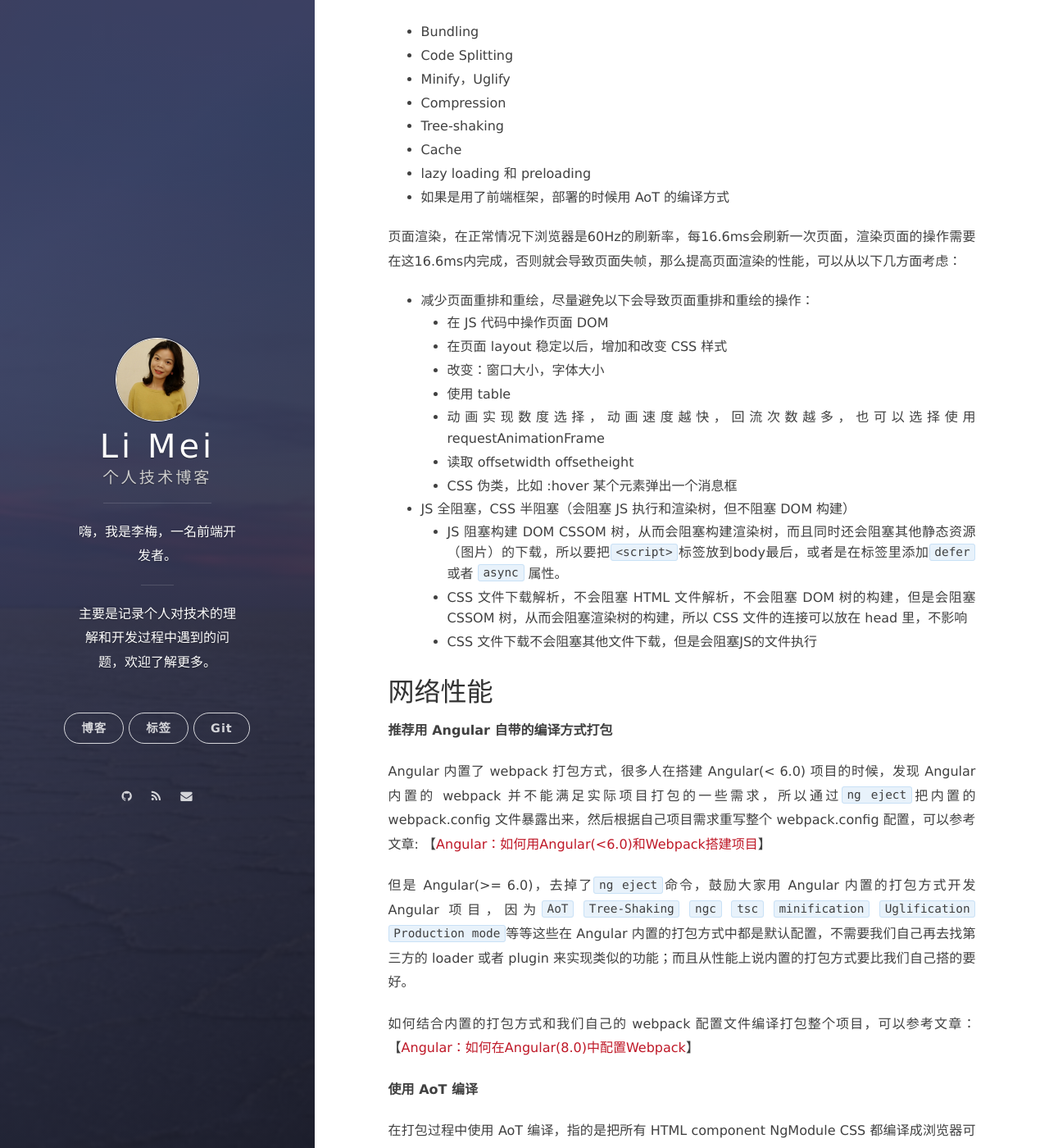
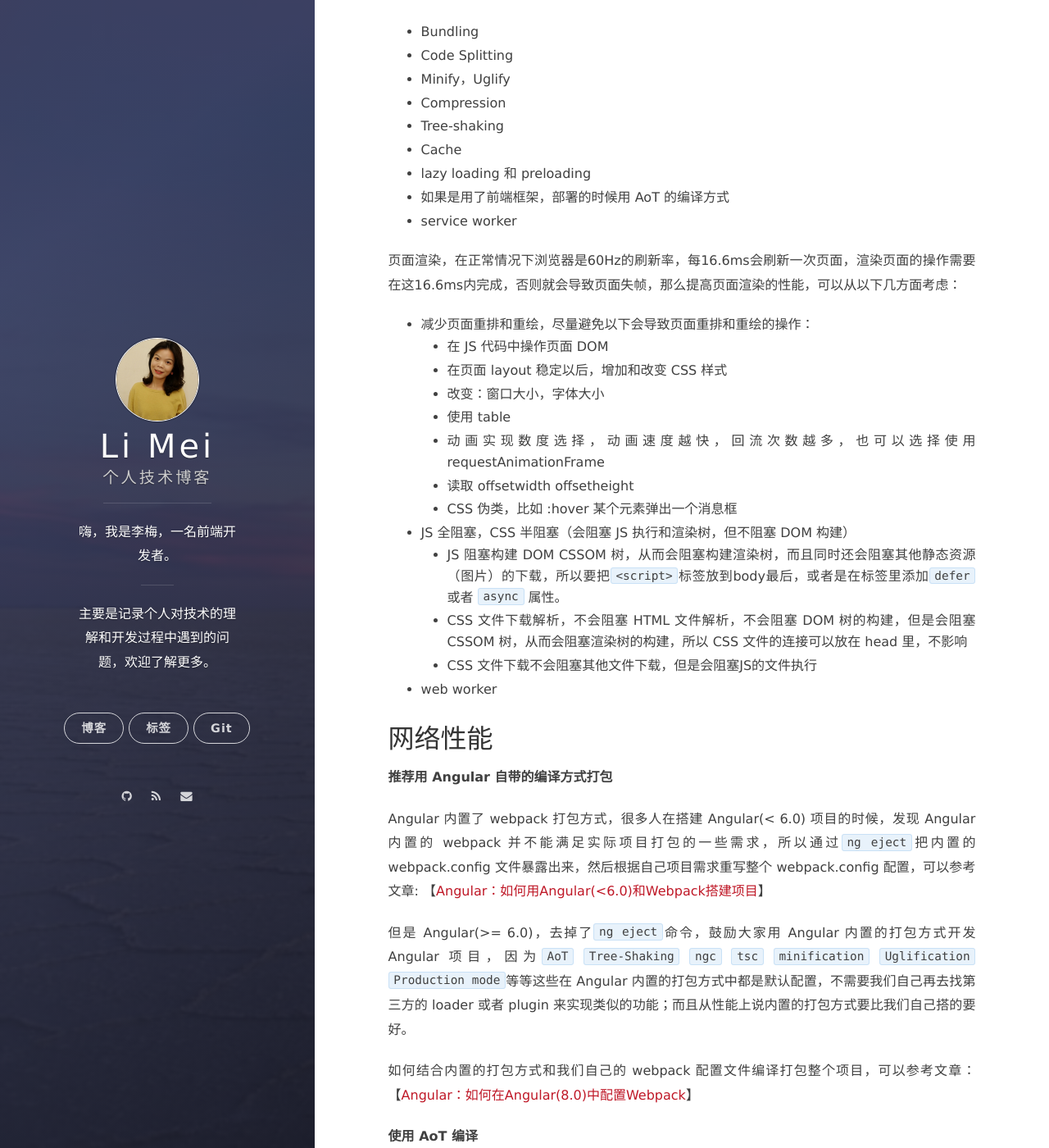
Before and after one commit to LiMeii/LiMeii.github.io, a Jekyll site: the page built from _posts/2019-08-30-angular-performance-checklists.md, in a window 1280 px wide and 1400 px high, scrolled down 1287 px. Shown: the whole window at 82% size. Built offline with Jekyll 4.4.1, drawn with Linux system fonts in a browser that asks for light colours; nearby versions of some CDN libraries.

Commit message:
update angular preformance checklists post

````diff
--- a/_posts/2019-08-30-angular-performance-checklists.md
+++ b/_posts/2019-08-30-angular-performance-checklists.md
@@ -34,6 +34,7 @@
 - Cache
 - lazy loading 和 preloading
 - 如果是用了前端框架，部署的时候用 AoT 的编译方式
+- service worker
 
 
 页面渲染，在正常情况下浏览器是60Hz的刷新率，每16.6ms会刷新一次页面，渲染页面的操作需要在这16.6ms内完成，否则就会导致页面失帧，那么提高页面渲染的性能，可以从以下几方面考虑：
@@ -49,6 +50,7 @@
    - JS 阻塞构建 DOM CSSOM 树，从而会阻塞构建渲染树，而且同时还会阻塞其他静态资源（图片）的下载，所以要把```<script>```标签放到body最后，或者是在标签里添加```defer``` 或者 ```async``` 属性。
    - CSS 文件下载解析，不会阻塞 HTML 文件解析，不会阻塞 DOM 树的构建，但是会阻塞 CSSOM 树，从而会阻塞渲染树的构建，所以 CSS 文件的连接可以放在 head 里，不影响
    - CSS 文件下载不会阻塞其他文件下载，但是会阻塞JS的文件执行
+- web worker
 
 ## 网络性能
 
@@ -115,4 +117,7 @@
 
 超高频触发网路请求，不仅效率低而且没办法保证请求结果的正确性，我们可以结合 RxJS 中的操作符```debounceTime``` ```map```  ```filter```  ```distinctUntilChanged``` 和```switchMap```实现防抖。具体可以参考文章：【[RxJS：如何用RxJS实现高效的HTTP请求](https://limeii.github.io/2019/08/rxjs-searchable-input/)】
 
+**service worker**
+
+
 **未完待续**
````
